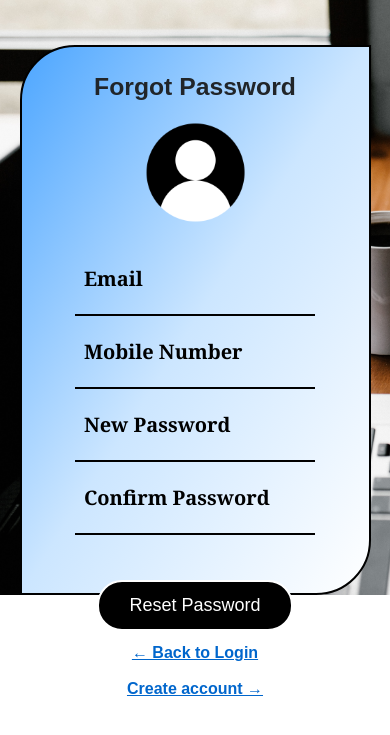
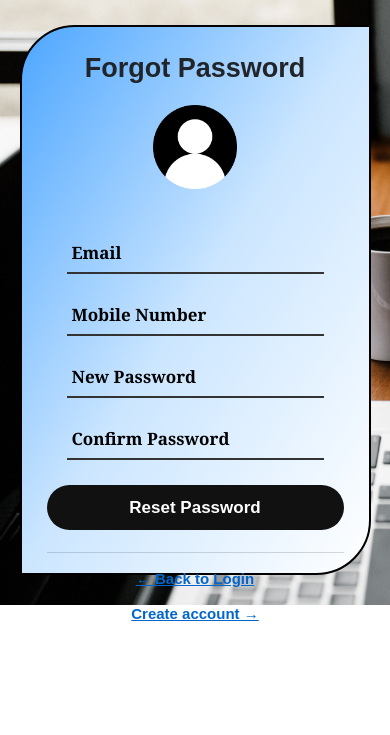
Before and after one commit to SnehalBarate/Local-City-Job-Portal, a PHP site: page /forgot_pass.php in a window 390 px wide. Shown: the part 61-796 px from the top of the page. Run offline with PHP 8.4, Linux system fonts and the light colour scheme.

Commit message:
forgot_pass.php

```diff
--- a/forgot_pass.php
+++ b/forgot_pass.php
@@ -36,9 +36,11 @@ if(isset($_POST['reset_btn']))
     <meta charset="utf-8">
     <meta name="viewport" content="width=device-width, initial-scale=1, shrink-to-fit=no">
 
-    <link rel="stylesheet" href="https://cdn.jsdelivr.net/npm/bootstrap@4.3.1/dist/css/bootstrap.min.css">
+    <link rel="stylesheet"
+          href="https://cdn.jsdelivr.net/npm/bootstrap@4.3.1/dist/css/bootstrap.min.css">
 
-    <link rel="stylesheet" href="static/css/style.css">
+    <link rel="stylesheet"
+          href="static/css/style.css">
 
     <link rel="stylesheet"
           href="https://cdnjs.cloudflare.com/ajax/libs/font-awesome/4.7.0/css/font-awesome.min.css"/>
@@ -53,22 +55,106 @@ if(isset($_POST['reset_btn']))
 
     <style>
         .forgot_box {
-            width: 420px;
-            min-height: auto;
-            padding: 25px 30px;
-            margin-top: 45px;
+            width: 430px;
+            padding: 28px 38px 25px;
+            margin: 35px auto 30px;
             text-align: center;
+            box-sizing: border-box;
         }
 
         .forgot_box h2 {
-            margin-bottom: 18px;
+            margin: 0 0 18px;
+            font-size: 32px;
             font-weight: bold;
         }
 
         .forgot_box .img_set {
-            width: 105px;
-            height: 105px;
-            margin-bottom: 18px;
+            width: 90px;
+            height: 90px;
+            margin-bottom: 20px;
+        }
+
+        .forgot_box .form {
+            position: relative;
+            margin-bottom: 20px;
+            text-align: left;
+        }
+
+        .forgot_box .textbox {
+            width: 100%;
+            height: 42px;
+            border: none;
+            border-bottom: 2px solid #333;
+            background: transparent;
+            outline: none;
+            font-size: 16px;
+            padding: 8px 5px;
+            box-sizing: border-box;
+        }
+
+        .forgot_box .form-label {
+            position: absolute;
+            left: 5px;
+            top: 8px;
+            font-size: 17px;
+            font-weight: 600;
+            pointer-events: none;
+            transition: 0.2s;
+        }
+
+        .forgot_box .textbox:focus + .form-label,
+        .forgot_box .textbox:not(:placeholder-shown) + .form-label {
+            top: -18px;
+            font-size: 13px;
+            color: #0066cc;
+        }
+
+        .forgot_box .textbox:focus {
+            border-bottom: 2px solid #0066cc;
+        }
+
+        .forgot_box .btn_desi {
+            width: 100%;
+            height: 45px;
+            margin-top: 5px;
+            border: none;
+            border-radius: 25px;
+            background: #111;
+            color: white;
+            font-size: 17px;
+            font-weight: 600;
+            cursor: pointer;
+            transition: 0.2s;
+        }
+
+        .forgot_box .btn_desi:hover {
+            background: #0066cc;
+            transform: translateY(-1px);
+        }
+
+        .bottom_links {
+            display: flex;
+            justify-content: space-between;
+            align-items: center;
+            margin-top: 22px;
+            padding-top: 15px;
+            border-top: 1px solid rgba(0, 0, 0, 0.15);
+        }
+
+        .bottom_link {
+            color: #0066cc;
+            font-size: 15px;
+            font-weight: 600;
+            text-decoration: underline;
+        }
+
+        .bottom_link:hover {
+            color: #004c99;
+        }
+
+        .alert {
+            margin-bottom: 20px;
+            font-size: 14px;
         }
 
         .success_box {
@@ -76,7 +162,7 @@ if(isset($_POST['reset_btn']))
             border: 1px solid #b8dfc2;
             border-radius: 10px;
             padding: 18px 15px;
-            margin-bottom: 22px;
+            margin-bottom: 20px;
         }
 
         .success_icon {
@@ -113,47 +199,16 @@ if(isset($_POST['reset_btn']))
             text-decoration: none;
         }
 
-        .bottom_links {
-            display: flex;
-            justify-content: space-between;
-            align-items: center;
-            margin-top: 10px;
-        }
+        @media (max-width: 600px)
+        {
+            .forgot_box {
+                width: 90%;
+                padding: 25px 25px 22px;
+                margin-top: 25px;
+            }
 
-        .bottom_link {
-            color: #0066cc;
-            font-weight: 600;
-            text-decoration: underline;
-        }
-
-        .bottom_link:hover {
-            color: #004c99;
-        }
-
-        .success_page {
-            width: 420px;
-            padding: 28px 32px 25px;
-            margin-top: 50px;
-            text-align: center;
-        }
-
-        .success_page h2 {
-            margin-bottom: 18px;
-            font-weight: bold;
-        }
-
-        .success_page .img_set {
-            width: 105px;
-            height: 105px;
-            margin-bottom: 18px;
-        }
-
-        @media(max-width: 500px)
-        {
-            .forgot_box,
-            .success_page {
-                width: 90%;
-                padding: 25px 20px;
+            .forgot_box h2 {
+                font-size: 27px;
             }
 
             .bottom_links {
@@ -260,11 +315,12 @@ if(isset($_POST['reset_btn']))
     </div>
 </nav>
 
+
 <?php if($flag == 3) : ?>
 
-    <!-- SUCCESS PAGE -->
+    <!-- PASSWORD RESET SUCCESS -->
 
-    <div class="logo_box success_page">
+    <div class="logo_box forgot_box">
 
         <h2>
             Password Reset
@@ -308,6 +364,7 @@ if(isset($_POST['reset_btn']))
 
     </div>
 
+
 <?php else : ?>
 
     <!-- FORGOT PASSWORD FORM -->
@@ -322,21 +379,24 @@ if(isset($_POST['reset_btn']))
              class="img_set"
              alt="Profile">
 
+
         <?php if($flag == 1) : ?>
 
-            <div class="alert alert-danger">
+            <div class="alert alert-danger" role="alert">
                 Password and Confirm Password do not match.
             </div>
 
         <?php endif; ?>
 
+
         <?php if($flag == 2) : ?>
 
-            <div class="alert alert-danger">
+            <div class="alert alert-danger" role="alert">
                 Email or Mobile Number is incorrect.
             </div>
 
         <?php endif; ?>
+
 
         <form action="forgot_pass.php"
               method="post">
@@ -355,6 +415,7 @@ if(isset($_POST['reset_btn']))
 
             </div>
 
+
             <div class="form">
 
                 <input type="text"
@@ -368,6 +429,7 @@ if(isset($_POST['reset_btn']))
                 </label>
 
             </div>
+
 
             <div class="form">
 
@@ -383,6 +445,7 @@ if(isset($_POST['reset_btn']))
 
             </div>
 
+
             <div class="form">
 
                 <input type="password"
@@ -397,12 +460,14 @@ if(isset($_POST['reset_btn']))
 
             </div>
 
+
             <input type="submit"
                    value="Reset Password"
                    class="btn_desi"
                    name="reset_btn">
 
         </form>
+
 
         <div class="bottom_links">
 
@@ -422,6 +487,7 @@ if(isset($_POST['reset_btn']))
 
 <?php endif; ?>
 
+
 <script src="https://code.jquery.com/jquery-3.3.1.slim.min.js"
         crossorigin="anonymous"></script>
 
```
